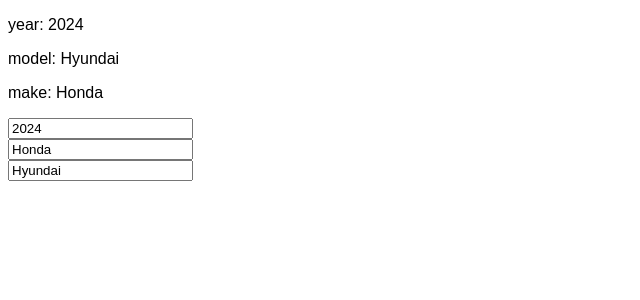
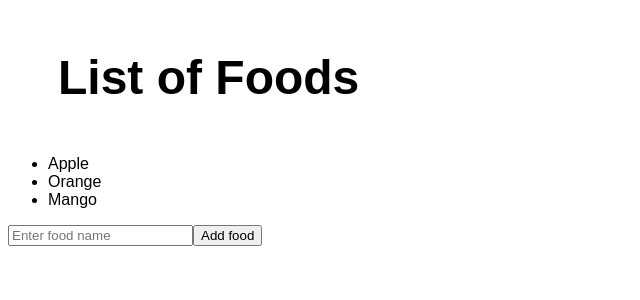
Before and after one commit to VASUMATHI-P/REACT_TUTORIAL, a React (Vite) app in the folder my-react-app/: page / in a window 1280 px wide. Shown: the top 300 px of the page, without its empty margins (0-640 px from the left). Built offline with nearby package versions, Linux system fonts and the light colour scheme.

Commit message:
update array in useState

```diff
--- a/my-react-app/src/App.jsx
+++ b/my-react-app/src/App.jsx
@@ -1,10 +1,10 @@
-import ObjectChange from "./ObjectChange"
+import ArrayChange from "./ArrayChange"
 
 function App() {
 
   return (
     <>
-      <ObjectChange/>
+      <ArrayChange/>
     </>
   )
 
--- /dev/null
+++ b/my-react-app/src/ArrayChange.jsx
@@ -0,0 +1,30 @@
+import React, {useState} from 'react'
+
+const ArrayChange = () => {
+  const [foods, setFoods] = useState(["Apple", "Orange", "Mango"])
+
+  const handleAddFood = () => {
+    const newFood = document.getElementById('add-food').value;
+    if(newFood == "") return;
+    document.getElementById('add-food').value = "";
+    setFoods(foods => [...foods, newFood]);
+  }
+
+  const handleRemoveFood = (index) => {
+    setFoods(() => foods.filter((food, i) => i !== index))
+  }
+
+  return (
+    <>
+      <h1>List of Foods</h1>
+      <ul>
+        {foods.map((food, index) => <li key={index} onClick={() => handleRemoveFood(index)}>{food}</li>)}
+      </ul>
+
+      <input id='add-food' type='text' placeholder='Enter food name'/>
+      <button onClick={handleAddFood}>Add food</button>
+    </>
+  )
+}
+
+export default ArrayChange
```
